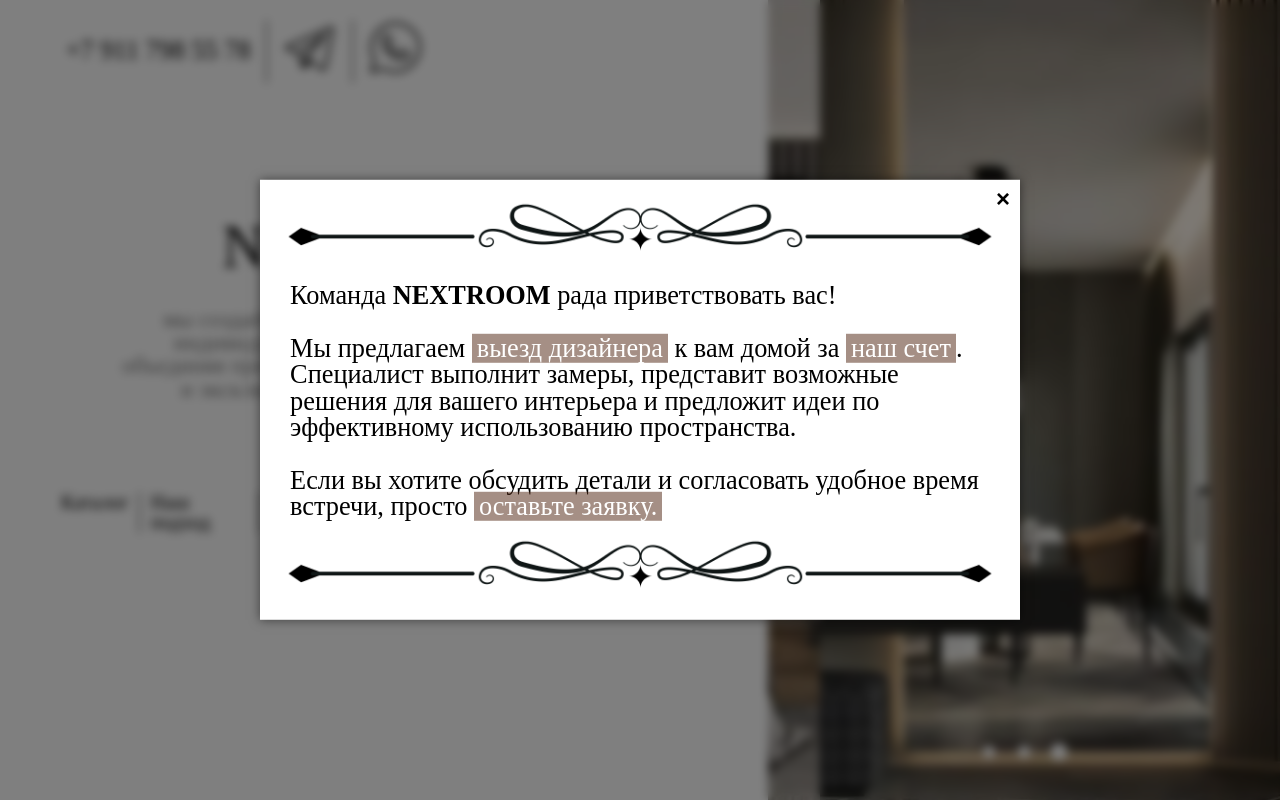
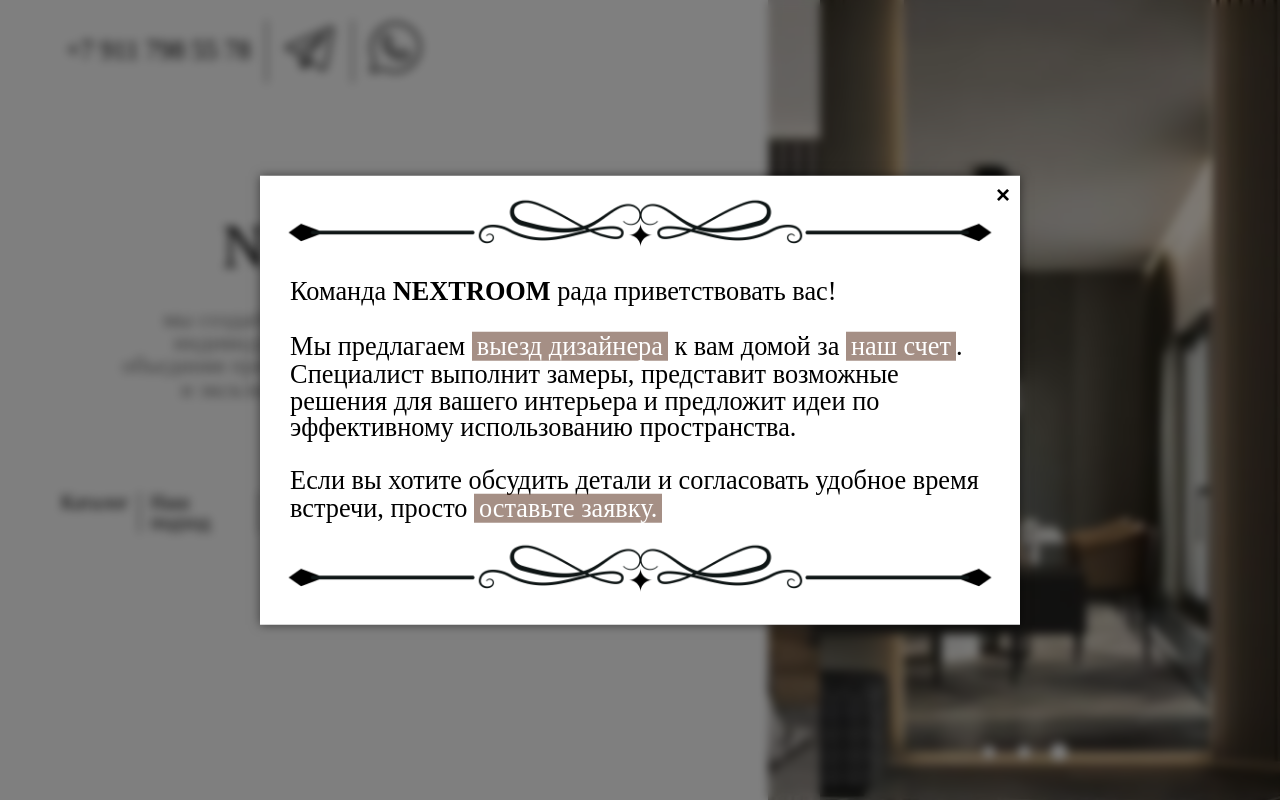
Before and after one commit to D4four/nextroom, a plain HTML site: page index.html in a window 1280 px wide. Shown: the top 800 px of the page. Drawn offline with nearby package versions, Linux system fonts and the light colour scheme; a script that the page names is missing; a web font is replaced by a local one.

Commit message:
pravki_5

```diff
--- a/index.html
+++ b/index.html
@@ -90,9 +90,9 @@
       <button class="close-button" onclick="closeModal()">&times;</button>
       <img style="width: 100%;margin-top: -212px;margin-bottom: -190px;" src="content/img/ven.png" alt="">
       <span style="display: block; text-align: left; padding-left: 1rem;">Команда <b>NEXTROOM</b> рада приветствовать вас!</span><br>
-      <span style="display: block; text-align: left; padding-left: 1rem;">Мы предлагаем <span style="background-color: #4D220E; opacity: 0.5; color: white; padding-right: 5px; padding-left: 5px;">выезд дизайнера</span> к вам домой за <span style="background-color: #4D220E; opacity: 0.5; color: white; padding-right: 5px; padding-left: 5px;">наш счет</span>. Специалист выполнит замеры, представит возможные решения
+      <span style="display: block; text-align: left; padding-left: 1rem;">Мы предлагаем <span style="background-color: #4D220E; opacity: 0.5; color: white; padding-right: 5px; padding-left: 5px; line-height: 3rem;">выезд дизайнера</span> к вам домой за <span style="background-color: #4D220E; opacity: 0.5; color: white; padding-right: 5px; padding-left: 5px; line-height: 3rem;">наш счет</span>. Специалист выполнит замеры, представит возможные решения
         для вашего интерьера и предложит идеи по эффективному использованию пространства.</span><br>
-      <span style="display: block; text-align: left; padding-left: 1rem;">Если вы хотите обсудить детали и согласовать удобное время встречи, просто <span style="background-color: #4D220E; opacity: 0.5; color: white; padding-right: 5px; padding-left: 5px;">оставьте заявку.</span></span>
+      <span style="display: block; text-align: left; padding-left: 1rem;">Если вы хотите обсудить детали и согласовать удобное время встречи, просто <span style="background-color: #4D220E; opacity: 0.5; color: white; padding-right: 5px; padding-left: 5px; line-height: 3rem;">оставьте заявку.</span></span>
       <img style="width: 100%;margin-top: -195px;margin-bottom: -210px;" src="content/img/ven.png" alt="">
     </div>
     <div class="background_services_right"></div>
```
